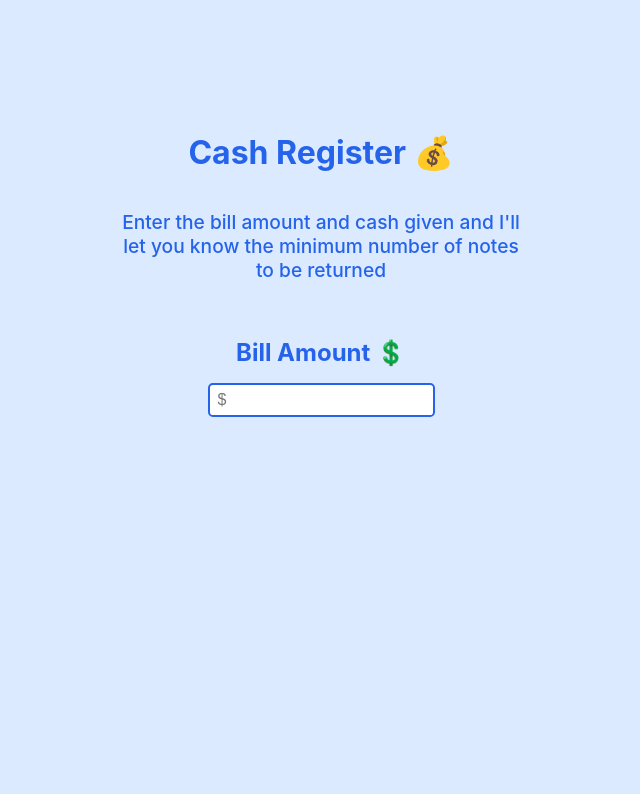
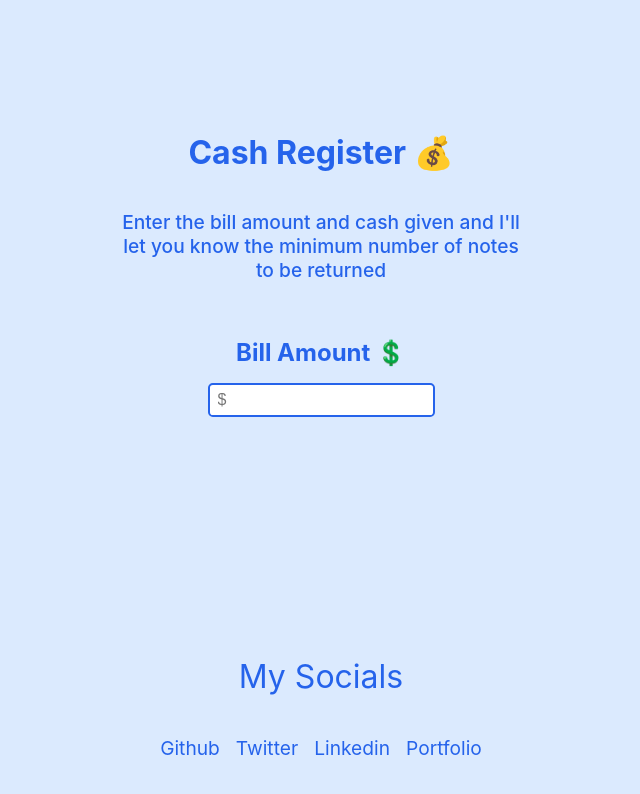
Before and after one commit to RakshithBhat03/cash-register, a React (Create React App) app: page / in a window 1280 px wide. Shown: the top 794 px of the page, without its empty margins (319-959 px from the left). Built offline with nearby package versions, Linux system fonts and the light colour scheme.

Commit message:
style: added footer

```diff
--- a/src/App.css
+++ b/src/App.css
@@ -40,6 +40,8 @@
 body {
   margin: 7rem auto;
   background-color: var(--secondary-color);
+  min-height: 100%;
+  /* position: relative; */
 }
 .notes-table {
   border: 2px var(--primary-color) solid;
@@ -93,3 +95,32 @@ label {
   font-weight: 700;
   font-size: 1.2rem;
 }
+.socials {
+  font-size: 2rem;
+  color: var(--primary-color);
+}
+.list {
+  list-style: none;
+  text-align: center;
+  margin: 2.5rem auto;
+  margin-left: -40px;
+}
+.link {
+  cursor: pointer;
+  text-decoration: none;
+  color: var(--primary-color);
+  font-size: 1.2rem;
+}
+footer {
+  position: absolute;
+  width: 100%;
+  left: 0;
+  margin: 0 auto;
+  bottom: 0;
+  margin-top: 15rem;
+}
+
+.list li {
+  display: inline;
+  margin: 0rem 0.5rem;
+}
--- a/src/App.js
+++ b/src/App.js
@@ -52,12 +52,14 @@ function App() {
       setNotesTable("");
     } else {
       var returnChange = Number(inputCash) - billAmount;
+      console.log(returnChange);
       var listDenomination = [2000, 500, 100, 20, 10, 5, 1];
       var listNumuberOfNotes = [];
       for (let i = 0; i < 7; i++) {
         listNumuberOfNotes.push(Math.trunc(returnChange / listDenomination[i]));
         returnChange = returnChange % listDenomination[i];
       }
+      var returnChange = Number(inputCash) - billAmount;
       notesTable = (
         <div className="container">
           <table className="notes-table">
@@ -68,7 +70,7 @@ function App() {
                 fontWeight: "700",
                 fontSize: "1.5rem",
               }}>
-              Return Change 💲
+              Return Change {returnChange}💲
             </caption>
             <tr>
               <th>Number of notes</th>
@@ -181,6 +183,43 @@ function App() {
         {checkButton}
         {notesTable}
       </div>
+      <footer>
+        <div class="socials">My Socials</div>
+        <ul class="list">
+          <li>
+            <a
+              href="https://github.com/RakshithBhat03"
+              target="_blank"
+              class="link">
+              Github
+            </a>
+          </li>
+          <li>
+            <a
+              href="https://twitter.com/RakshithBhat1"
+              target="_blank"
+              class="link">
+              Twitter
+            </a>
+          </li>
+          <li>
+            <a
+              href="https://www.linkedin.com/in/rakshithbhat/"
+              target="_blank"
+              class="link">
+              Linkedin
+            </a>
+          </li>
+          <li>
+            <a
+              href="https://rakshithbhat.netlify.app/"
+              target="_blank"
+              class="link">
+              Portfolio
+            </a>
+          </li>
+        </ul>
+      </footer>
     </div>
   );
 }
```
